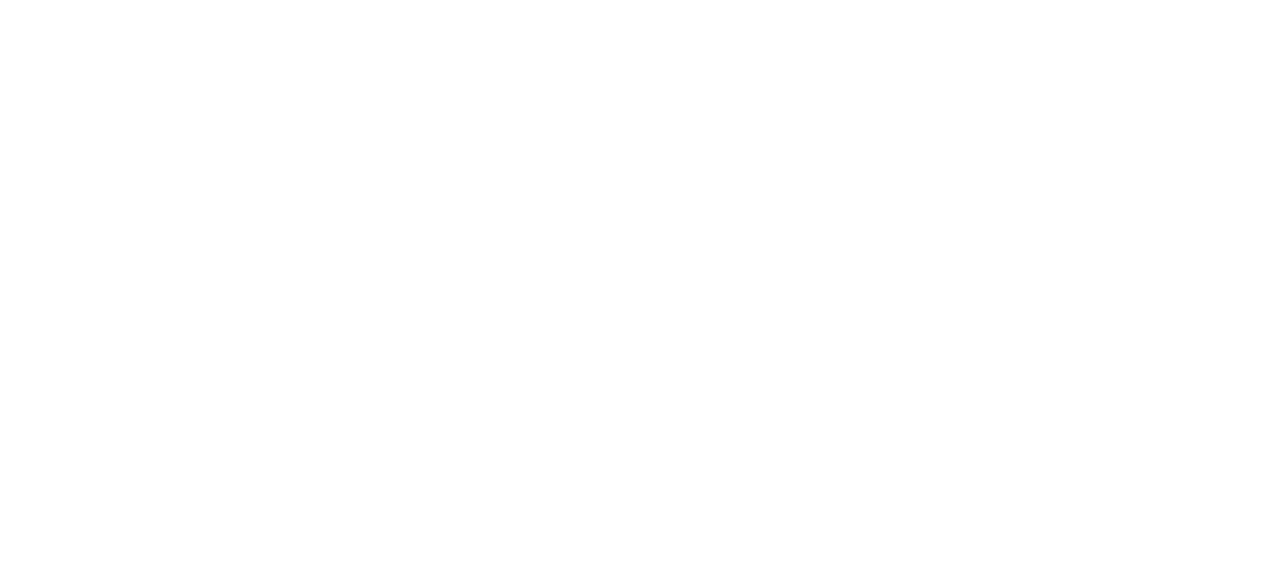
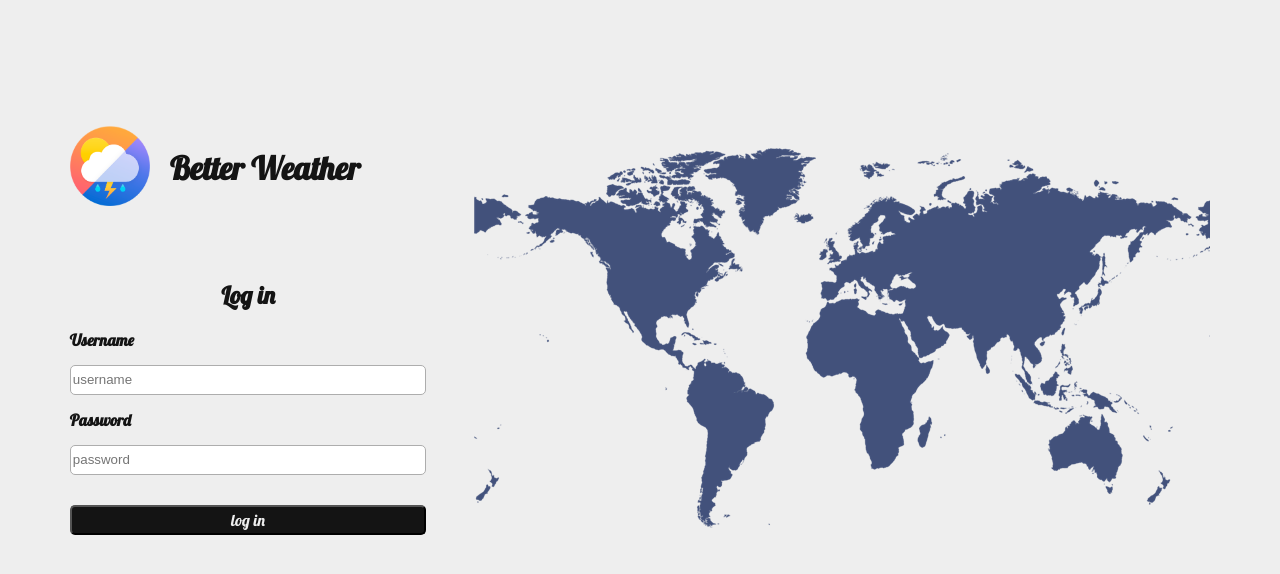
Before and after one commit to furkanturkyasar/bootcamp-final-project-better-weather, a React (Create React App) app: page / in a window 1280 px wide. Shown: the top 574 px of the page. Built offline with nearby package versions, Linux system fonts and the light colour scheme.

Commit message:
Log in page css done

```diff
--- a/package.json
+++ b/package.json
@@ -11,6 +11,7 @@
     "react-dom": "^18.2.0",
     "react-router-dom": "6",
     "react-scripts": "5.0.1",
+    "react-toastify": "^9.0.8",
     "sass": "^1.54.6",
     "web-vitals": "^2.1.4"
   },
--- a/public/index.html
+++ b/public/index.html
@@ -3,6 +3,9 @@
   <head>
     <meta charset="utf-8" />
     <link rel="icon" href="%PUBLIC_URL%/favicon.ico" />
+    <link rel="preconnect" href="https://fonts.googleapis.com">
+    <link rel="preconnect" href="https://fonts.gstatic.com" crossorigin>
+    <link href="https://fonts.googleapis.com/css2?family=Lobster&display=swap" rel="stylesheet">
     <meta name="viewport" content="width=device-width, initial-scale=1" />
     <meta name="theme-color" content="#000000" />
     <meta
--- a/src/App.js
+++ b/src/App.js
@@ -1,7 +1,15 @@
 import "./styles/main.scss";
+import Home from "./pages/Home";
+import { Routes, Route } from "react-router-dom";
 
 function App() {
-  return <div></div>;
+  return (
+    <div>
+      <Routes>
+        <Route path="/" element={<Home />} />
+      </Routes>
+    </div>
+  );
 }
 
 export default App;
--- a/src/index.js
+++ b/src/index.js
@@ -1,6 +1,26 @@
 import React from "react";
 import ReactDOM from "react-dom/client";
 import App from "./App";
+import { BrowserRouter } from "react-router-dom";
+import { ToastContainer } from "react-toastify";
+import "react-toastify/dist/ReactToastify.css";
 
 const root = ReactDOM.createRoot(document.getElementById("root"));
-root.render(<App />);
+root.render(
+  <>
+    <BrowserRouter>
+      <ToastContainer
+        position="top-right"
+        autoClose={5000}
+        hideProgressBar={false}
+        newestOnTop={false}
+        closeOnClick
+        rtl={false}
+        pauseOnFocusLoss
+        draggable
+        pauseOnHover
+      />
+      <App />
+    </BrowserRouter>
+  </>
+);
--- /dev/null
+++ b/src/pages/Home/Home.js
@@ -0,0 +1,33 @@
+import { useState } from "react";
+import Login from "../Login";
+import { toast } from "react-toastify";
+
+const Home = () => {
+  const [user, setUser] = useState({
+    username: "",
+    password: "",
+    isAuth: false,
+  });
+
+  return (
+    <div>
+      {!user.isAuth ? (
+        <Login user={user} setUser={setUser} />
+      ) : (
+        <>
+          {toast.success("Successfully logged in", {
+            position: "top-right",
+            autoClose: 4000,
+            hideProgressBar: false,
+            closeOnClick: true,
+            pauseOnHover: true,
+            draggable: true,
+            progress: undefined,
+          })}
+        </>
+      )}
+    </div>
+  );
+};
+
+export default Home;
--- /dev/null
+++ b/src/pages/Home/index.js
@@ -0,0 +1,3 @@
+import Home from "./Home";
+
+export default Home;
--- /dev/null
+++ b/src/pages/Login/Login.js
@@ -0,0 +1,59 @@
+import React from "react";
+
+const Login = ({ setUser, user }) => {
+  const handleSubmit = (e) => {
+    e.preventDefault();
+    setUser({
+      isAuth: true,
+    });
+  };
+
+  return (
+    <div className="login-container">
+      <div id="header">
+        <img
+          id="login-logo"
+          src={process.env.PUBLIC_URL + "/logo.png"}
+          alt="logo"
+        />
+        <h1>Better Weather</h1>
+        <div id="left-section">
+          <form onSubmit={handleSubmit}>
+            <div className="wrapper">
+              <h2>Log in</h2>
+              <label className="label" htmlFor="username">
+                <b>Username</b>
+              </label>
+              <input
+                type="text"
+                name="username"
+                required
+                placeholder="username"
+              />
+
+              <label className="label" htmlFor="password">
+                <b>Password</b>
+              </label>
+              <input
+                type="password"
+                name="password"
+                required
+                placeholder="password"
+              />
+
+              <button id="submit-button" type="submit">
+                <p>log in</p>
+              </button>
+            </div>
+          </form>
+        </div>
+      </div>
+
+      <div className="image-container">
+        <img src={process.env.PUBLIC_URL + "login-map.png"} alt="world map" />
+      </div>
+    </div>
+  );
+};
+
+export default Login;
--- /dev/null
+++ b/src/pages/Login/index.js
@@ -0,0 +1,3 @@
+import Login from "./Login";
+
+export default Login;
--- a/src/styles/_variables.scss
+++ b/src/styles/_variables.scss
@@ -0,0 +1,3 @@
+$eerie-black: #141414;
+$bg-color: #EEEEEE;
+$silver-chalice: #ADADAD;
--- a/src/styles/main.scss
+++ b/src/styles/main.scss
@@ -1 +1,91 @@
 @import '_variables.scss';
+
+html {
+    font-family: 'Lobster', cursive;
+    background-color: $bg-color;
+    color: $eerie-black;
+}
+
+.login-container {
+    margin:  5% 10%;
+    box-sizing: border-box;
+    padding: 10px;
+    #header{
+        display: flex;
+        flex-direction: column;
+        img {
+            width: 80px;
+            height: 80px;
+            position: relative;
+            }
+        h1 {
+            position: absolute;
+            margin-left: 100px;
+            // color: $eerie-black;
+        }
+        #left-section {
+            .wrapper {
+                display: flex;
+                flex-direction: column;
+                // .label {
+                //     color: $eerie-black;
+                // }
+                h2{
+                    text-align: center;
+                    // color: $eerie-black;
+                }
+                input[type=text], input[type=password] {
+                    width: 100%;
+                    margin: 15px 0;
+                    border: 1px solid $silver-chalice;
+                    border-radius: 5px;
+                    height: 30px;
+                    box-sizing: border-box;
+
+                }
+                button {
+                    display: flex;
+                    justify-content: center;
+                    align-items: center;
+                    font-family: 'Lobster', cursive;
+                    font-size: 16px;
+                    margin: 15px 0;
+                    height: 30px;
+                    width: 100%;
+                    border-radius: 5px;
+                    background-color: $eerie-black;
+                    color: $bg-color;
+                    cursor: pointer;
+                    &:hover {
+                        opacity: 0.7;
+                    }
+                }
+            }
+
+        }
+    }
+
+    .image-container{
+        display: none;
+    }
+}
+
+@media (min-width: 1250px) {
+    .login-container{
+        display: flex;
+        padding: 0;
+        margin: 10% 3%;
+        #header {
+            flex-basis: 30%;
+            margin: auto;
+            img, h1 {
+                margin-bottom: 15%;
+            }
+        }
+        .image-container{
+            flex-basis: auto;
+            display: flex;
+            margin: auto;
+        }
+    }
+}
```
Also changed, not shown: public/login-map.png (renamed from public/login map.png), 1 other file (tests, documents, lock files or other folders).
